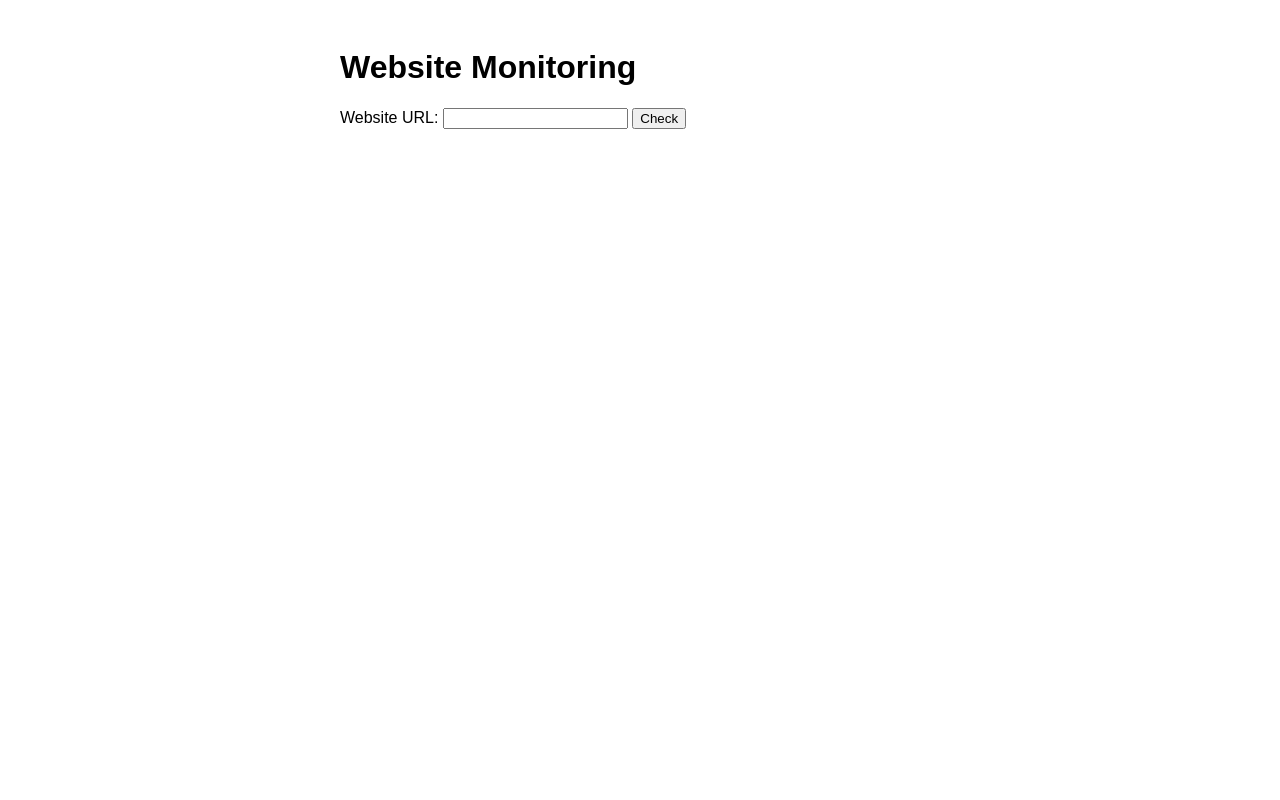
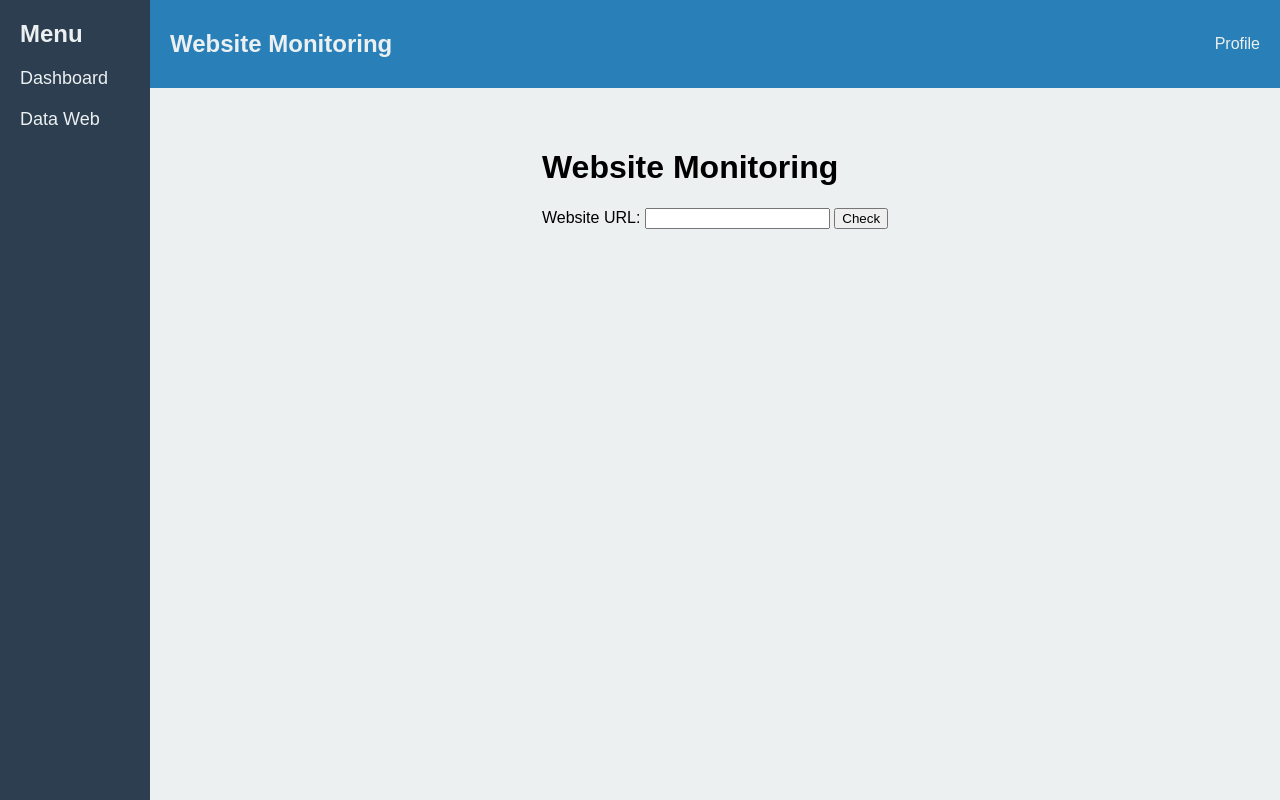
Before and after one commit to IvanBarlianto/MonitoringWeb, a Flask app: template templates/dashboard.html in a window 1280 px wide. Run offline with Flask 3, Linux system fonts and the light colour scheme; the template is opened without the code that fills it, so the values that code supplies are empty.

Commit message:
Tambah UI Home dan Dashboard

```diff
--- a/app.py
+++ b/app.py
@@ -69,7 +69,16 @@ def make_http_request(url):
 
 @app.route('/')
 def index():
-    return render_template('dashboard.html')
+    return render_template('home.html')
+
+@app.route('/dashboard')
+def dashboard():
+    # Data simulasi
+    web_active = 5
+    web_non_active = 3
+    jumlah_web = web_active + web_non_active
+
+    return render_template('dashboard.html', web_active=web_active, web_non_active=web_non_active, jumlah_web=jumlah_web)
 
 @app.route('/check', methods=['POST'])
 def check():
--- /dev/null
+++ b/static/style.css
@@ -0,0 +1,84 @@
+body {
+    font-family: Arial, sans-serif;
+    margin: 0;
+    padding: 0;
+    display: flex;
+    height: 100vh;
+}
+
+.container {
+    display: flex;
+    width: 100%;
+}
+
+.sidebar {
+    width: 110px;
+    background-color: #2c3e50;
+    color: #ecf0f1;
+    padding: 20px;
+    box-shadow: 2px 0 5px rgba(0, 0, 0, 0.1);
+}
+
+.sidebar h2 {
+    margin-top: 0;
+}
+
+.sidebar ul {
+    list-style: none;
+    padding: 0;
+}
+
+.sidebar ul li {
+    margin: 20px 0;
+}
+
+.sidebar ul li a {
+    color: #ecf0f1;
+    text-decoration: none;
+    font-size: 18px;
+}
+
+.main-content {
+    flex-grow: 1;
+    background-color: #ecf0f1;
+    display: flex;
+    flex-direction: column;
+}
+
+.navbar {
+    display: flex;
+    justify-content: space-between;
+    align-items: center;
+    padding: 10px 20px;
+    background-color: #2980b9;
+    color: #ecf0f1;
+}
+
+.content {
+    display: flex;
+    justify-content: space-around;
+    padding: 20px;
+    flex-wrap: wrap;
+}
+
+.card {
+    background-color: #ffffff;
+    border: 1px solid #bdc3c7;
+    border-radius: 5px;
+    box-shadow: 0 2px 5px rgba(0, 0, 0, 0.1);
+    padding: 20px;
+    width: 30%;
+    margin: 10px;
+    text-align: center;
+}
+
+.card h3 {
+    margin-top: 0;
+}
+
+.profile {
+    cursor: pointer;
+}
+
+.container-inner { max-width: 600px; margin: 0 auto; padding: 20px; }
+.result img { max-width: 100%; }
--- a/templates/dashboard.html
+++ b/templates/dashboard.html
@@ -4,14 +4,36 @@
     <meta charset="UTF-8">
     <meta name="viewport" content="width=device-width, initial-scale=1.0">
     <title>Website Monitoring</title>
-    <style>
-        body { font-family: Arial, sans-serif; }
-        .container { max-width: 600px; margin: 0 auto; padding: 20px; }
-        .result img { max-width: 100%; }
-    </style>
+    <link rel="stylesheet" href="\static\style.css">
 </head>
 <body>
     <div class="container">
+        <!-- Sidebar -->
+        <aside class="sidebar">
+            <h2>Menu</h2>
+            <ul>
+                <li><a href="home">Dashboard</a></li>
+                <li><a href="dashboard">Data Web</a></li>
+            </ul>
+        </aside>
+
+        <!-- Main content -->
+        <main class="main-content">
+            <!-- Navbar -->
+            <nav class="navbar">
+                <div class="navbar-left">
+                    <h1>Website Monitoring</h1>
+                </div>
+                <div class="navbar-right">
+                    <div class="profile">
+                        <span>Profile</span>
+                    </div>
+                </div>
+            </nav>
+
+            <!-- Content -->
+            <div class="content">
+                <div class="container-inner">
                     <h1>Website Monitoring</h1>
                     <form id="monitorForm">
                         <label for="url">Website URL:</label>
@@ -19,6 +41,9 @@
                         <button type="submit">Check</button>
                     </form>
                     <div class="result" id="result"></div>
+                </div>
+            </div>
+        </main>
     </div>
 
     <script>
```
Also changed, not shown: templates/home.html (added, +53 -0 lines), 1 other file. Lines whose indentation alone changed are shown as unchanged.
